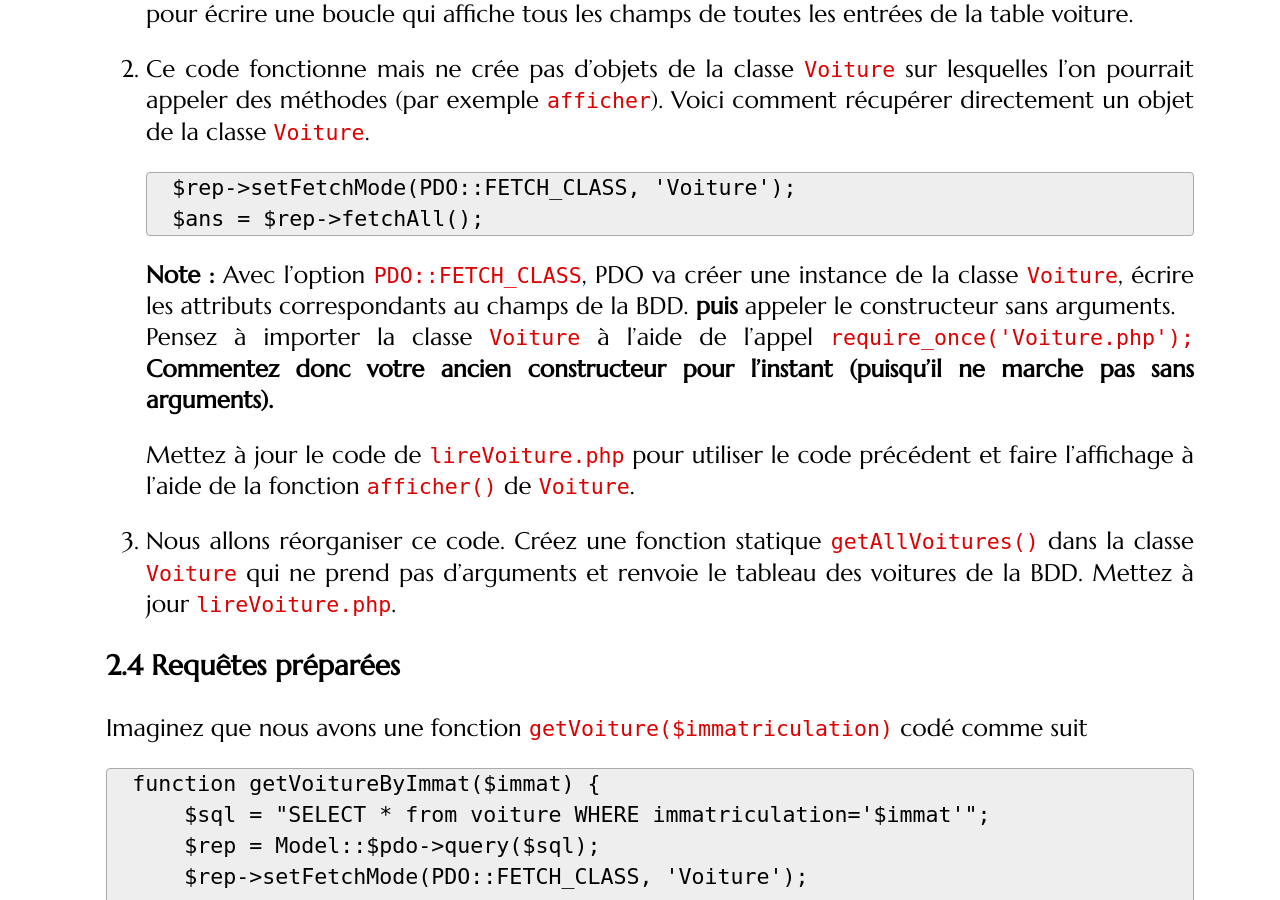
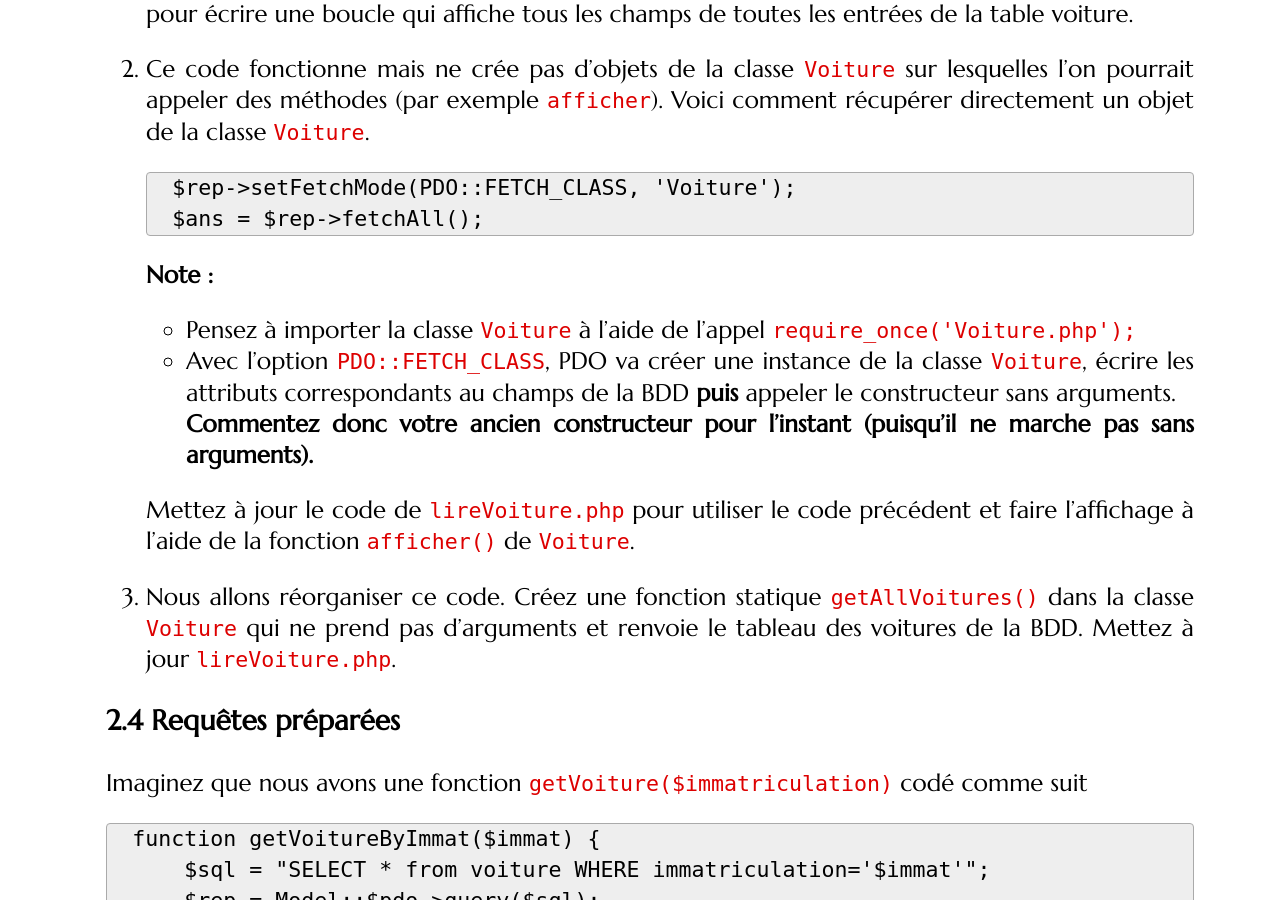
Before and after one commit to romainlebreton/R3.01-DeveloppementWeb, a Jekyll site: the page built from tutorials/tutorial2.md, in a window 1280 px wide and 900 px high, scrolled down 6141 px. Built offline with Jekyll 4.4.1, drawn with Linux system fonts in a browser that asks for light colours; some web fonts are replaced.

```diff
--- a/tutorials/tutorial2.md
+++ b/tutorials/tutorial2.md
@@ -260,10 +260,11 @@ comment récupérer directement un objet de la classe `Voiture`.
    ~~~
    {:.php}
 
-   **Note :** Avec l'option `PDO::FETCH_CLASS`, PDO va créer une instance de la
-   classe `Voiture`, écrire les attributs correspondants au champs de la BDD.
+   **Note :**
+   * Pensez à importer la classe `Voiture` à l'aide de l'appel `require_once('Voiture.php');`
+   * Avec l'option `PDO::FETCH_CLASS`, PDO va créer une instance de la
+   classe `Voiture`, écrire les attributs correspondants au champs de la BDD
    **puis** appeler le constructeur sans arguments.
-    Pensez à importer la classe `Voiture` à l'aide de l'appel `require_once('Voiture.php');`
    **Commentez donc votre ancien constructeur pour l'instant (puisqu'il ne
      marche pas sans arguments).**
 
```
